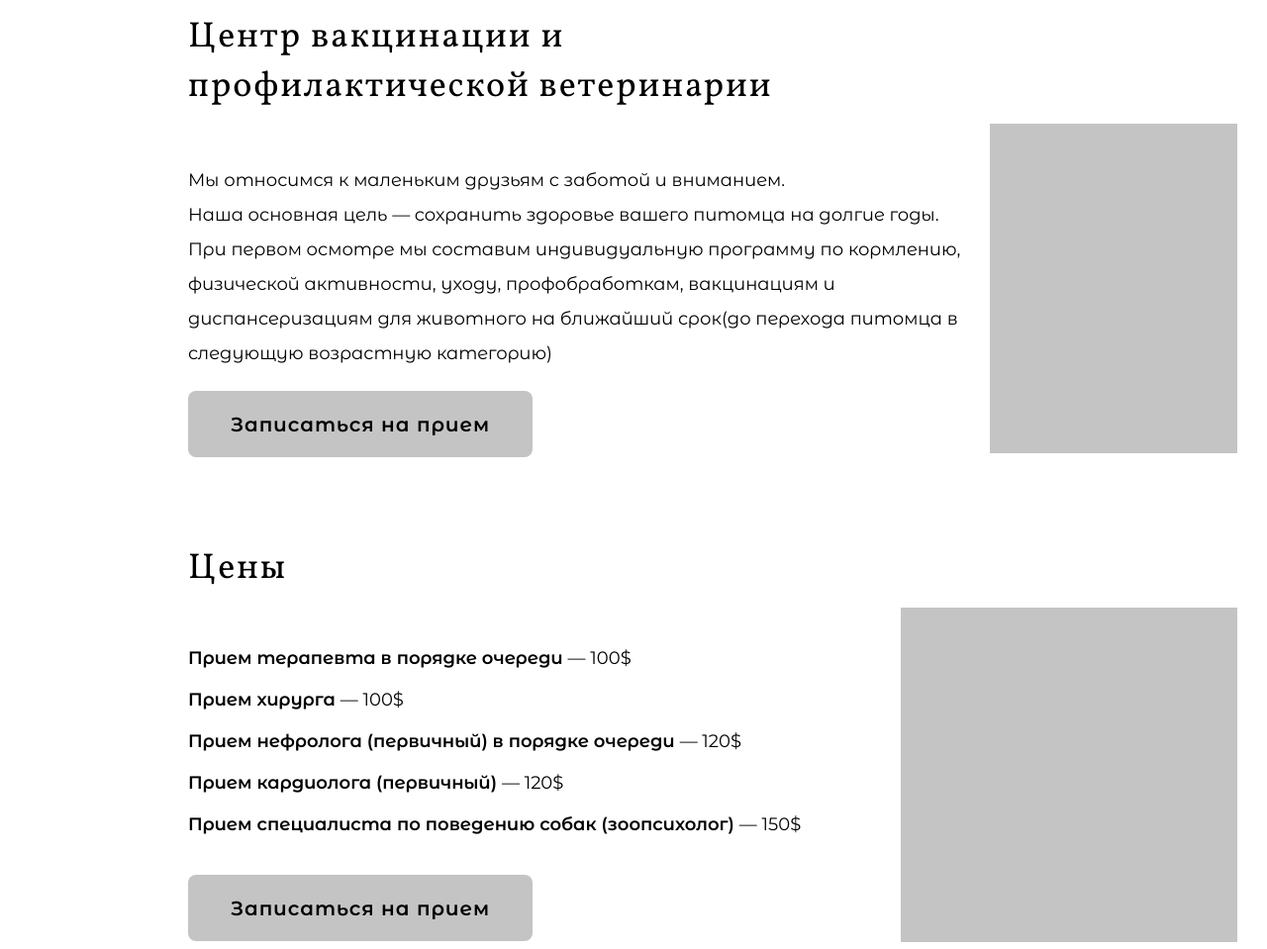
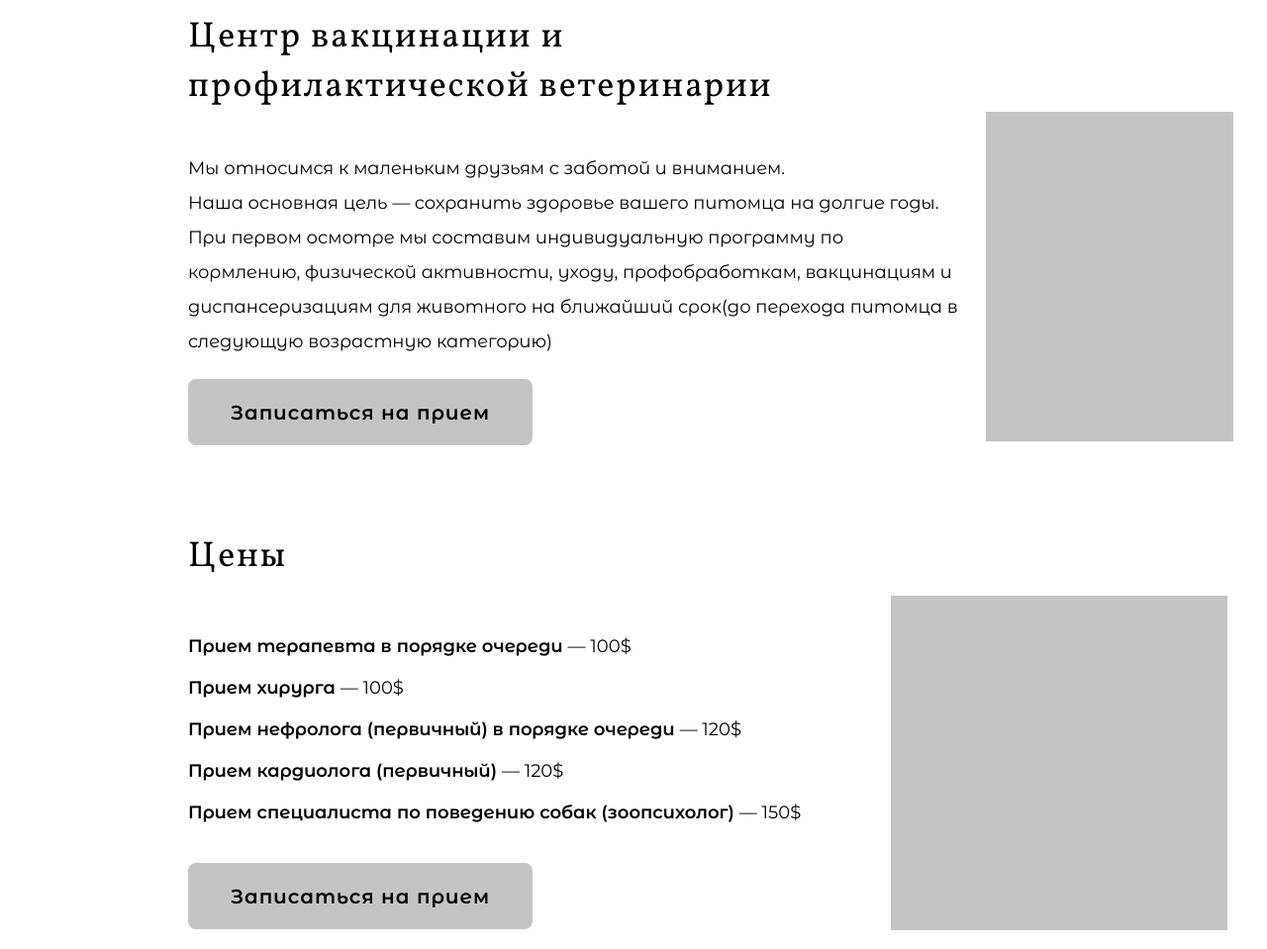
Before and after one commit to a1ekcP/hw03, a plain HTML site: page Your Dog(2)/Flex/index.html in a window 1280 px wide. Shown: the part 780-1739 px from the top of the page at 99% size. Drawn offline with Linux system fonts and the light colour scheme.

Commit message:
final version

```diff
--- a/Your Dog(2)/Flex/index.html
+++ b/Your Dog(2)/Flex/index.html
@@ -28,7 +28,7 @@
                 </nav>
             </header>
             <main class="main">
-                <div class="wellcome">
+                <section class="wellcome">
                     <div class="wellcome__text">
                         <h1 class="wellcome__title">Your Dog</h1>
                         <div class="wellcome__subtitle">
@@ -40,8 +40,8 @@
                     <div class="wellcome__img">
                         <img src="img/1.png" alt="">
                     </div>
-                </div>
-                <div class="vakcination">
+                </section>
+                <section class="vakcination">
                     <div class="vakcination__title title">
                         Центр вакцинации и профилактической ветеринарии
                     </div>
@@ -54,12 +54,12 @@
                              </p>
                             <button class="vakcination__btn btn">Записаться на прием</button>
                         </div>
-                        <div class="vakcination__img">
-                            <img src="img/2.png" alt="">
-                        </div>
                     </div>
-                </div>
-                <div class="prices">
+                    <div class="vakcination__img">
+                        <img src="img/2.png" alt="image">
+                    </div>
+                </section>
+                <section class="prices">
                     <div class="prices__title title">Цены</div>
                     <div class="prices__body">
                         <div class="prices__prices">
@@ -72,12 +72,12 @@
                             </ul>
                             <button class="prices__btn btn">Записаться на прием</button>
                         </div>
-                        <div class="prices__img">
-                            <img src="img/3.png" alt="">
-                        </div>
                     </div>
-                </div>
-                <div class="team">
+                    <div class="prices__img">
+                        <img src="img/3.png" alt="">
+                    </div>
+                </section>
+                <section class="team">
                     <div class="team__title title">Наша команда</div>
                     <div class="team__members">
                         <div class="team__1">
@@ -105,10 +105,10 @@
                                     <h3 class="team__post">Терапевт-нефролог</h3>
                         </div>
                     </div>
-                </div>
-                <div class="record">
+                </section>
+                <section class="record">
                     <button class="record__btn btn">Записаться на прием</button>
-                </div>
+                </section>
             </main>
             <footer class="footer">
                 <div class="footer__logo">
--- a/Your Dog(2)/Flex/style.css
+++ b/Your Dog(2)/Flex/style.css
@@ -38,6 +38,7 @@ h1,h2,h3,p{
     display: flex;
     justify-content: space-between;
     margin-bottom: 70px;
+    align-items: center;
 }
 .header__navigation{
     display: flex;
@@ -120,7 +121,11 @@ h1,h2,h3,p{
 .main{
     display: flex;
     flex-direction: column;
+    margin-bottom: 100px;
 }
+
+/*----wellcome-----------*/
+
 .wellcome{
     margin-bottom: 85px;
     display: flex;
@@ -150,15 +155,24 @@ h1,h2,h3,p{
     color: #000000;
     margin: 22px 0 176px 0;
 }
+
+/*-----vakcination-----------*/
+
 .vakcination{
+    display: flex;
+    flex-wrap: wrap;
     margin-bottom: 88px;
 }
 .vakcination__title{
-    width: 600px;
-    margin-bottom: 12px;
+    flex: 1 0 100%;
+    padding-right: 40%;
 }
 .vakcination__body{
+    flex: 0 1 76%;
     display: flex;
+}
+.vakcination__img{
+    flex: 0 1 24%;
 }
 .vakcination__about{
     margin-right: 26px;
@@ -175,15 +189,25 @@ h1,h2,h3,p{
 .vakcination__btn{
     margin-top: 20px;
 }
+
+/*-----prices-----------*/
+
 .prices{
-    margin-bottom: 83px;
+    display: flex;
+    flex-wrap: wrap;
+    margin-bottom: 88px;
 }
 .prices__title{
+    flex: 1 0 100%;
     margin-bottom: 14px;
 }
 .prices__body{
+    flex: 0 1 67%;
     display: flex;
     justify-content: space-between;
+}
+.prices__img{
+    flex: 0 1 20%;
 }
 .prices__prices{
     margin-right: 50px;
@@ -201,6 +225,9 @@ h1,h2,h3,p{
 .prices__list span{
     font-weight: normal;
 }
+
+/*-----team-----------*/
+
 .team{
     margin-bottom: 44px;
 }
```
